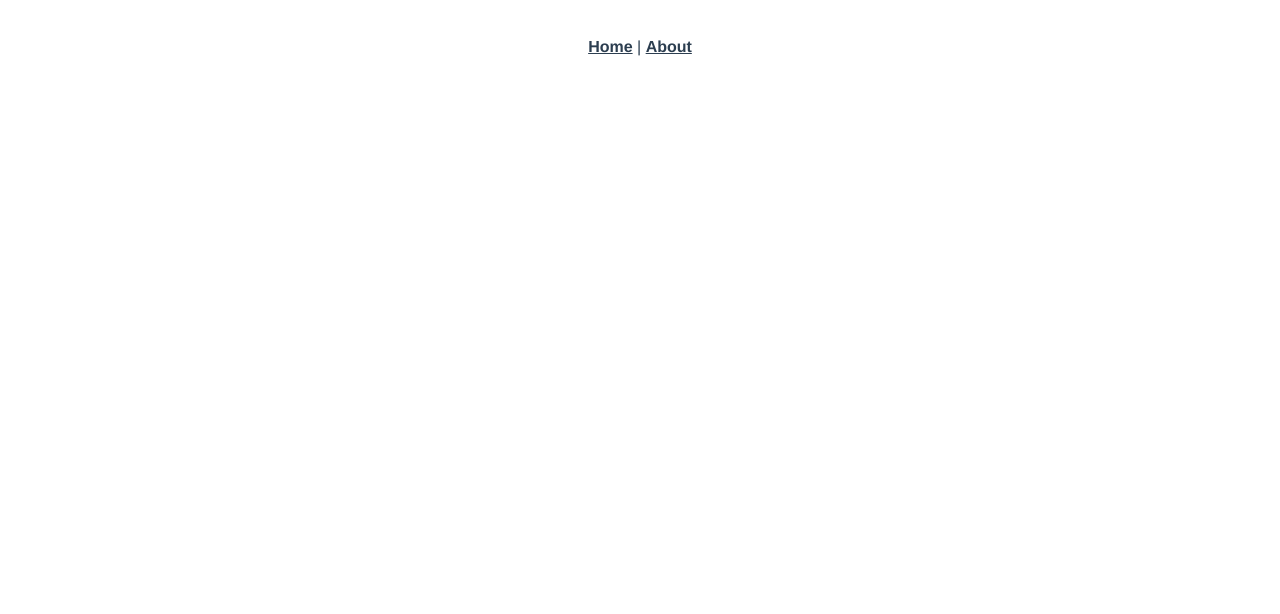
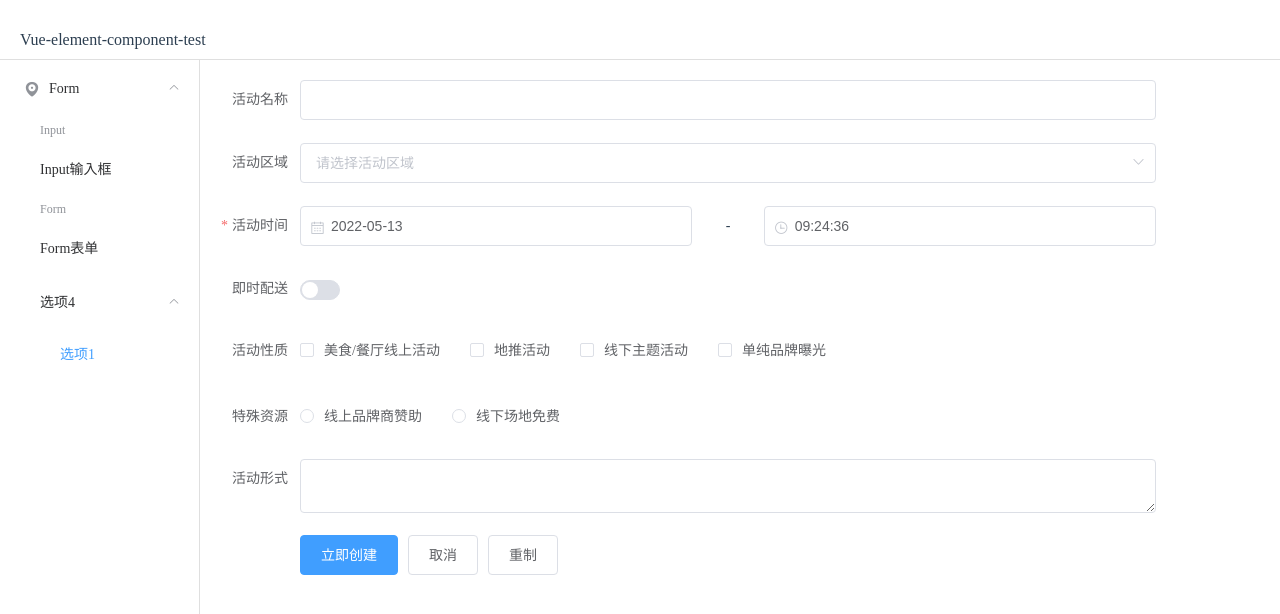
Before and after one commit to DaiWang-Lei/vue-element-codes, a Vue app: page /form in a window 1280 px wide. Shown: the top 614 px of the page. Built offline with nearby package versions, Linux system fonts and the light colour scheme.

Commit message:
feat:init form&input

```diff
--- a/package.json
+++ b/package.json
@@ -8,6 +8,7 @@
   },
   "dependencies": {
     "core-js": "^3.8.3",
+    "element-ui": "^2.15.8",
     "vue": "^2.6.14",
     "vue-router": "^3.5.1",
     "vuex": "^3.6.2"
--- a/src/App.vue
+++ b/src/App.vue
@@ -1,32 +1,24 @@
 <template>
   <div id="app">
-    <nav>
-      <router-link to="/">Home</router-link> |
-      <router-link to="/about">About</router-link>
-    </nav>
-    <router-view/>
+    <home-view />
   </div>
 </template>
+<script>
+import HomeView from "./views/HomeView.vue";
+export default {
+  components: { HomeView },
+};
+</script>
+<style lang="less">
+* {
+  padding: 0;
+  margin: 0;
+  text-decoration: none;
+}
 
-<style lang="less">
 #app {
-  font-family: Avenir, Helvetica, Arial, sans-serif;
-  -webkit-font-smoothing: antialiased;
-  -moz-osx-font-smoothing: grayscale;
-  text-align: center;
+  height: 10vh;
+  line-height: 10vh;
   color: #2c3e50;
 }
-
-nav {
-  padding: 30px;
-
-  a {
-    font-weight: bold;
-    color: #2c3e50;
-
-    &.router-link-exact-active {
-      color: #42b983;
-    }
-  }
-}
 </style>
--- a/src/components/HelloWorld.vue
+++ /dev/null
@@ -1,59 +0,0 @@
-<template>
-  <div class="hello">
-    <h1>{{ msg }}</h1>
-    <p>
-      For a guide and recipes on how to configure / customize this project,<br>
-      check out the
-      <a href="https://cli.vuejs.org" target="_blank" rel="noopener">vue-cli documentation</a>.
-    </p>
-    <h3>Installed CLI Plugins</h3>
-    <ul>
-      <li><a href="https://github.com/vuejs/vue-cli/tree/dev/packages/%40vue/cli-plugin-babel" target="_blank" rel="noopener">babel</a></li>
-      <li><a href="https://github.com/vuejs/vue-cli/tree/dev/packages/%40vue/cli-plugin-router" target="_blank" rel="noopener">router</a></li>
-      <li><a href="https://github.com/vuejs/vue-cli/tree/dev/packages/%40vue/cli-plugin-vuex" target="_blank" rel="noopener">vuex</a></li>
-    </ul>
-    <h3>Essential Links</h3>
-    <ul>
-      <li><a href="https://vuejs.org" target="_blank" rel="noopener">Core Docs</a></li>
-      <li><a href="https://forum.vuejs.org" target="_blank" rel="noopener">Forum</a></li>
-      <li><a href="https://chat.vuejs.org" target="_blank" rel="noopener">Community Chat</a></li>
-      <li><a href="https://twitter.com/vuejs" target="_blank" rel="noopener">Twitter</a></li>
-      <li><a href="https://news.vuejs.org" target="_blank" rel="noopener">News</a></li>
-    </ul>
-    <h3>Ecosystem</h3>
-    <ul>
-      <li><a href="https://router.vuejs.org" target="_blank" rel="noopener">vue-router</a></li>
-      <li><a href="https://vuex.vuejs.org" target="_blank" rel="noopener">vuex</a></li>
-      <li><a href="https://github.com/vuejs/vue-devtools#vue-devtools" target="_blank" rel="noopener">vue-devtools</a></li>
-      <li><a href="https://vue-loader.vuejs.org" target="_blank" rel="noopener">vue-loader</a></li>
-      <li><a href="https://github.com/vuejs/awesome-vue" target="_blank" rel="noopener">awesome-vue</a></li>
-    </ul>
-  </div>
-</template>
-
-<script>
-export default {
-  name: 'HelloWorld',
-  props: {
-    msg: String
-  }
-}
-</script>
-
-<!-- Add "scoped" attribute to limit CSS to this component only -->
-<style scoped lang="less">
-h3 {
-  margin: 40px 0 0;
-}
-ul {
-  list-style-type: none;
-  padding: 0;
-}
-li {
-  display: inline-block;
-  margin: 0 10px;
-}
-a {
-  color: #42b983;
-}
-</style>
--- /dev/null
+++ b/src/components/eleComponents/Form.vue
@@ -0,0 +1,101 @@
+<template>
+  <el-form class="form" ref="form" :model="form" label-width="80px">
+    <el-form-item label="活动名称" prop="name">
+      <el-input v-model="form.name"></el-input>
+    </el-form-item>
+    <el-form-item label="活动区域">
+      <el-select
+        style="width: 100%"
+        v-model="form.region"
+        placeholder="请选择活动区域"
+      >
+        <el-option label="区域一" value="shanghai"></el-option>
+        <el-option label="区域二" value="beijing"></el-option>
+      </el-select>
+    </el-form-item>
+    <el-form-item label="活动时间" required>
+      <el-col :span="11">
+        <el-form-item prop="date1">
+          <el-date-picker
+            type="date"
+            placeholder="选择日期"
+            v-model="form.date1"
+            style="width: 100%"
+          ></el-date-picker>
+        </el-form-item>
+      </el-col>
+      <el-col class="line" :span="2">-</el-col>
+      <el-col :span="11">
+        <el-form-item prop="date2">
+          <el-time-picker
+            placeholder="选择时间"
+            v-model="form.date2"
+            style="width: 100%"
+          ></el-time-picker>
+        </el-form-item>
+      </el-col>
+    </el-form-item>
+    <el-form-item label="即时配送">
+      <el-switch v-model="form.delivery"></el-switch>
+    </el-form-item>
+    <el-form-item label="活动性质">
+      <el-checkbox-group v-model="form.type">
+        <el-checkbox label="美食/餐厅线上活动" name="type"></el-checkbox>
+        <el-checkbox label="地推活动" name="type"></el-checkbox>
+        <el-checkbox label="线下主题活动" name="type"></el-checkbox>
+        <el-checkbox label="单纯品牌曝光" name="type"></el-checkbox>
+      </el-checkbox-group>
+    </el-form-item>
+    <el-form-item label="特殊资源">
+      <el-radio-group v-model="form.resource">
+        <el-radio label="线上品牌商赞助"></el-radio>
+        <el-radio label="线下场地免费"></el-radio>
+      </el-radio-group>
+    </el-form-item>
+    <el-form-item label="活动形式">
+      <el-input type="textarea" v-model="form.desc"></el-input>
+    </el-form-item>
+    <el-form-item>
+      <el-button type="primary" @click="onSubmit">立即创建</el-button>
+      <el-button>取消</el-button>
+      <el-button @click="resetForm('form')">重制</el-button>
+    </el-form-item>
+  </el-form>
+</template>
+
+<script>
+export default {
+  data() {
+    return {
+      form: {
+        name: "",
+        region: "",
+        date1: new Date(),
+        date2: new Date(),
+        delivery: false,
+        type: [],
+        resource: "",
+        desc: "",
+      },
+    };
+  },
+  methods: {
+    onSubmit() {
+      debugger;
+      console.log("submit!");
+    },
+    resetForm(formName) {
+      this.$refs[formName].resetFields();
+    },
+  },
+};
+</script>
+
+<style lang="less" scoped>
+.form {
+  width: 90%;
+}
+.line {
+  text-align: center;
+}
+</style>
--- /dev/null
+++ b/src/components/eleComponents/Input.vue
@@ -0,0 +1,15 @@
+<template>
+  <el-input v-model="input" placeholder="请输入内容"></el-input>
+</template>
+
+<script>
+export default {
+  data() {
+    return {
+      input: "",
+    };
+  },
+};
+</script>
+
+<style></style>
--- /dev/null
+++ b/src/components/privateComponents/MyLeftMenu.vue
@@ -0,0 +1,58 @@
+<template>
+  <div>
+    <el-menu
+      default-active="1-4-1"
+      class="el-menu-vertical-demo"
+      @open="handleOpen"
+      @close="handleClose"
+      :collapse="isCollapse"
+    >
+      <el-submenu index="1">
+        <template slot="title">
+          <i class="el-icon-location"></i>
+          <span slot="title">Form</span>
+        </template>
+        <el-menu-item-group>
+          <span slot="title">Input</span>
+          <router-link to="/input">
+            <el-menu-item index="1-1"> Input输入框 </el-menu-item>
+          </router-link>
+        </el-menu-item-group>
+        <el-menu-item-group title="Form">
+          <router-link to="/form">
+            <el-menu-item index="1-3"> Form表单 </el-menu-item>
+          </router-link>
+        </el-menu-item-group>
+        <el-submenu index="1-4">
+          <span slot="title">选项4</span>
+          <el-menu-item index="1-4-1">选项1</el-menu-item>
+        </el-submenu>
+      </el-submenu>
+    </el-menu>
+  </div>
+</template>
+
+<style>
+.el-menu-vertical-demo:not(.el-menu--collapse) {
+  width: 200px;
+  min-height: 400px;
+}
+</style>
+
+<script>
+export default {
+  data() {
+    return {
+      isCollapse: false,
+    };
+  },
+  methods: {
+    handleOpen(key, keyPath) {
+      console.log(key, keyPath);
+    },
+    handleClose(key, keyPath) {
+      console.log(key, keyPath);
+    },
+  },
+};
+</script>
--- a/src/main.js
+++ b/src/main.js
@@ -1,12 +1,15 @@
-import Vue from 'vue'
-import App from './App.vue'
-import router from './router'
-import store from './store'
+import Vue from "vue";
+import App from "./App.vue";
+import router from "./router";
+import store from "./store";
+import ElementUI from "element-ui";
+import 'element-ui/lib/theme-chalk/index.css';
 
-Vue.config.productionTip = false
+Vue.config.productionTip = false;
 
+Vue.use(ElementUI)
 new Vue({
   router,
   store,
-  render: h => h(App)
-}).$mount('#app')
+  render: (h) => h(App),
+}).$mount("#app");
--- a/src/router/index.js
+++ b/src/router/index.js
@@ -1,29 +1,26 @@
-import Vue from 'vue'
-import VueRouter from 'vue-router'
-import HomeView from '../views/HomeView.vue'
-
-Vue.use(VueRouter)
+import Vue from "vue";
+import VueRouter from "vue-router";
+import Input from "../components/eleComponents/Input.vue";
+import Form from "../components/eleComponents/Form.vue";
+Vue.use(VueRouter);
 
 const routes = [
   {
-    path: '/',
-    name: 'home',
-    component: HomeView
+    path: "/input",
+    name: "input",
+    component: Input,
   },
   {
-    path: '/about',
-    name: 'about',
-    // route level code-splitting
-    // this generates a separate chunk (about.[hash].js) for this route
-    // which is lazy-loaded when the route is visited.
-    component: () => import(/* webpackChunkName: "about" */ '../views/AboutView.vue')
-  }
-]
+    path: "/form",
+    name: "form",
+    component: Form,
+  },
+];
 
 const router = new VueRouter({
-  mode: 'history',
+  mode: "history",
   base: process.env.BASE_URL,
-  routes
-})
+  routes,
+});
 
-export default router
+export default router;
--- a/src/views/AboutView.vue
+++ /dev/null
@@ -1,5 +0,0 @@
-<template>
-  <div class="about">
-    <h1>This is an about page</h1>
-  </div>
-</template>
--- a/src/views/HomeView.vue
+++ b/src/views/HomeView.vue
@@ -1,18 +1,30 @@
 <template>
-  <div class="home">
-    <img alt="Vue logo" src="../assets/logo.png">
-    <HelloWorld msg="Welcome to Your Vue.js App"/>
-  </div>
+  <el-container>
+    <el-header class="header">Vue-element-component-test</el-header>
+    <el-container>
+      <el-aside class="aside" style="height: 90vh" width="200px">
+        <my-left-menu />
+      </el-aside>
+      <el-main style="height: 90vh">
+        <router-view />
+      </el-main>
+    </el-container>
+  </el-container>
 </template>
 
 <script>
-// @ is an alias to /src
-import HelloWorld from '@/components/HelloWorld.vue'
+import MyLeftMenu from "@/components/privateComponents/MyLeftMenu.vue";
+export default {
+  components: { MyLeftMenu },
+};
+</script>
 
-export default {
-  name: 'HomeView',
-  components: {
-    HelloWorld
-  }
+<style lang="less" scoped>
+.header{
+  border-bottom: 1px solid rgb(223, 223, 223);
+
 }
-</script>
+.aside {
+  border-right: 1px solid rgb(223, 223, 223);
+}
+</style>
```
Also changed, not shown: 1 other file (tests, documents, lock files or other folders).
